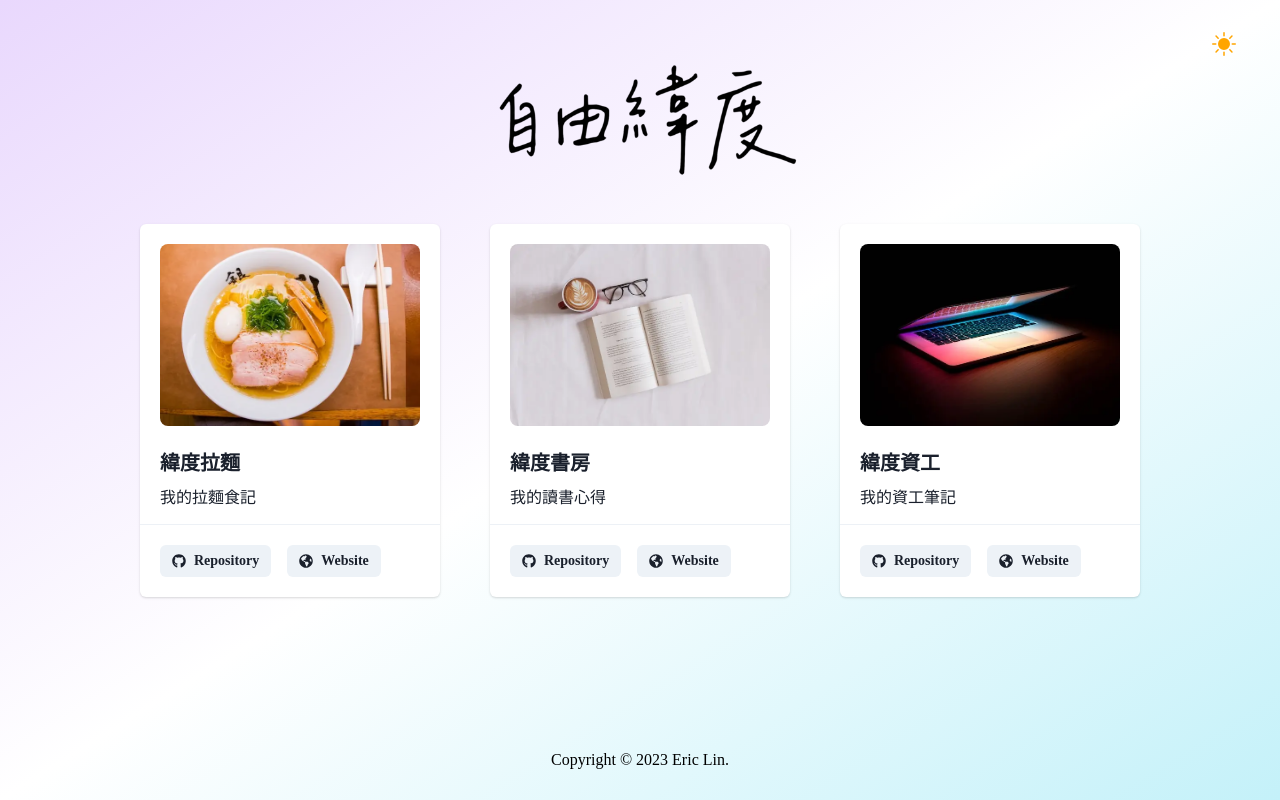
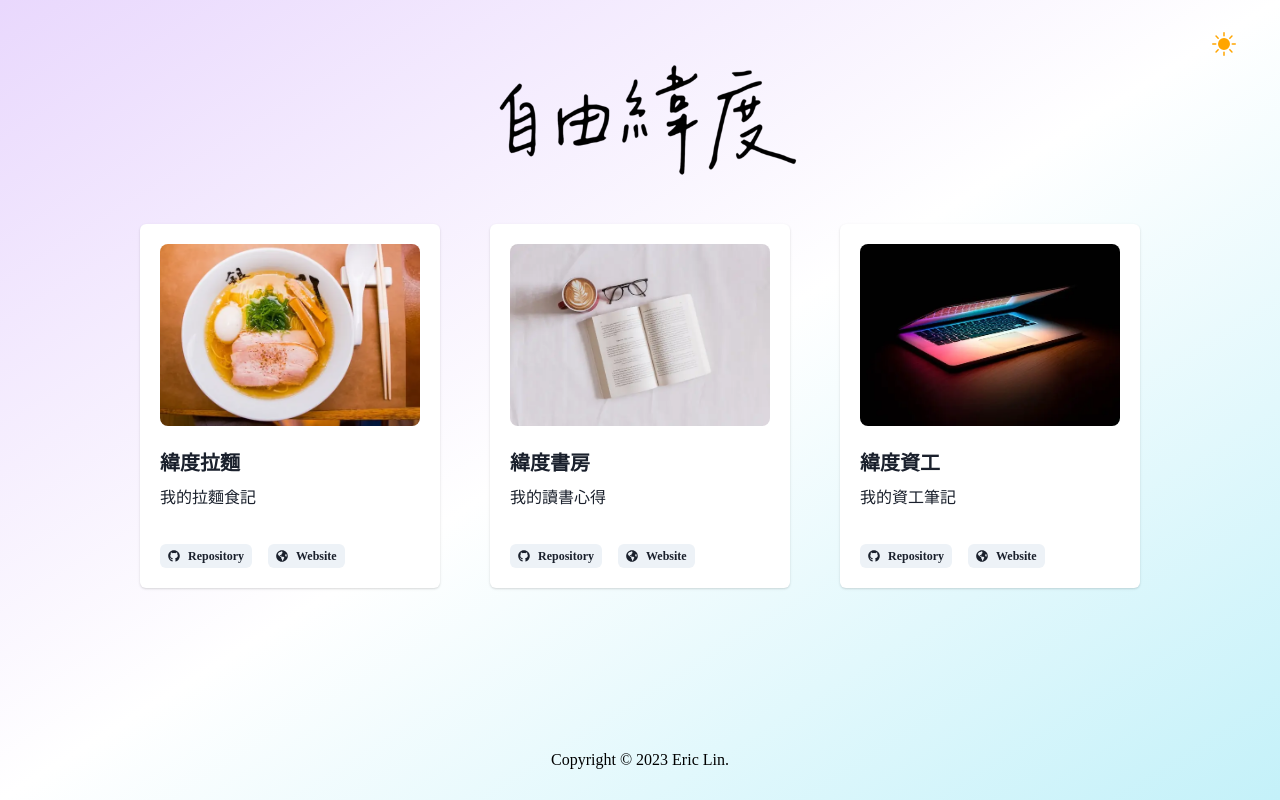
Before and after one commit to weitude/weitude.github.io, a React (Vite) app: page / in a window 1280 px wide. Built offline with nearby package versions, Linux system fonts and the light colour scheme.

Commit message:
fix: button size and remove divider

```diff
--- a/src/components/BlogCard.jsx
+++ b/src/components/BlogCard.jsx
@@ -24,14 +24,13 @@ const BlogCard = ({ blog }) => {
             <Text>{info}</Text>
           </Stack>
         </CardBody>
-        <Divider />
         <CardFooter>
           <ButtonGroup spacing="4">
             {btns.map((btn, idx) => {
               return (
                 <Button
                   key={idx}
-                  size="sm"
+                  size="xs"
                   leftIcon={btn.icon}
                   onClick={() => window.open(btn.link)}
                 >
```
